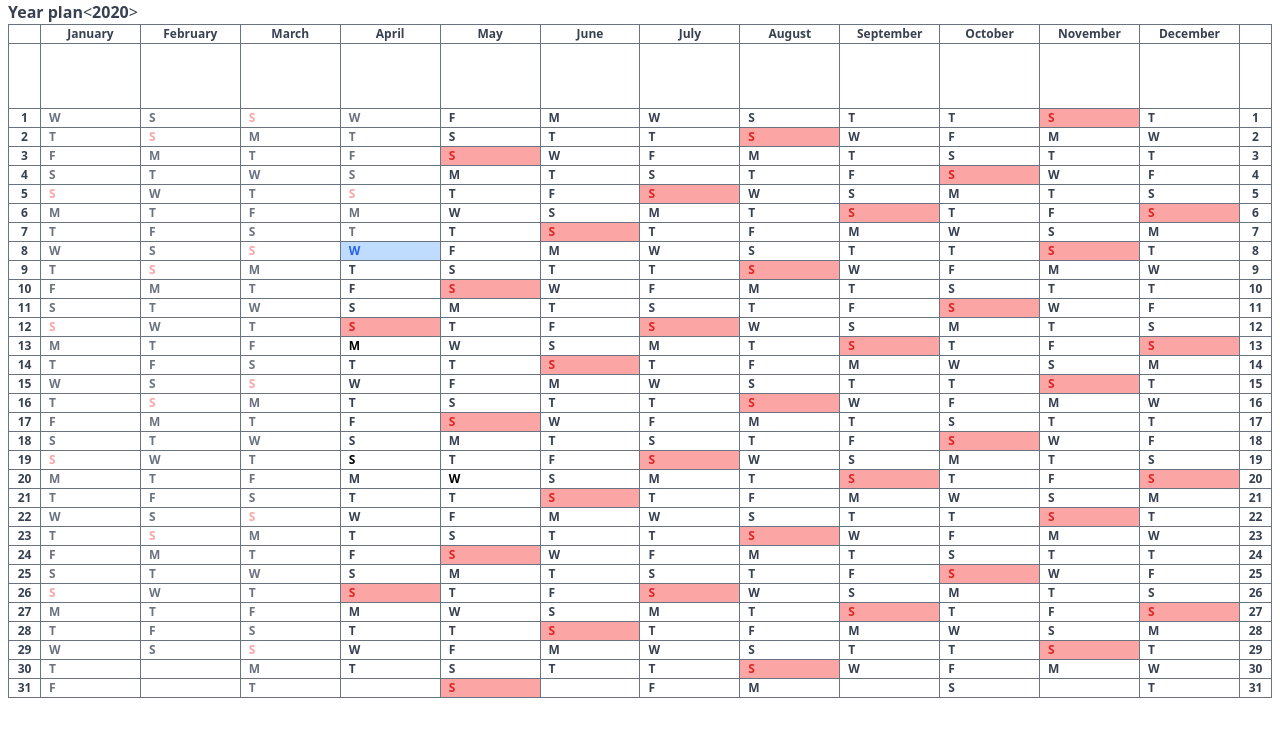
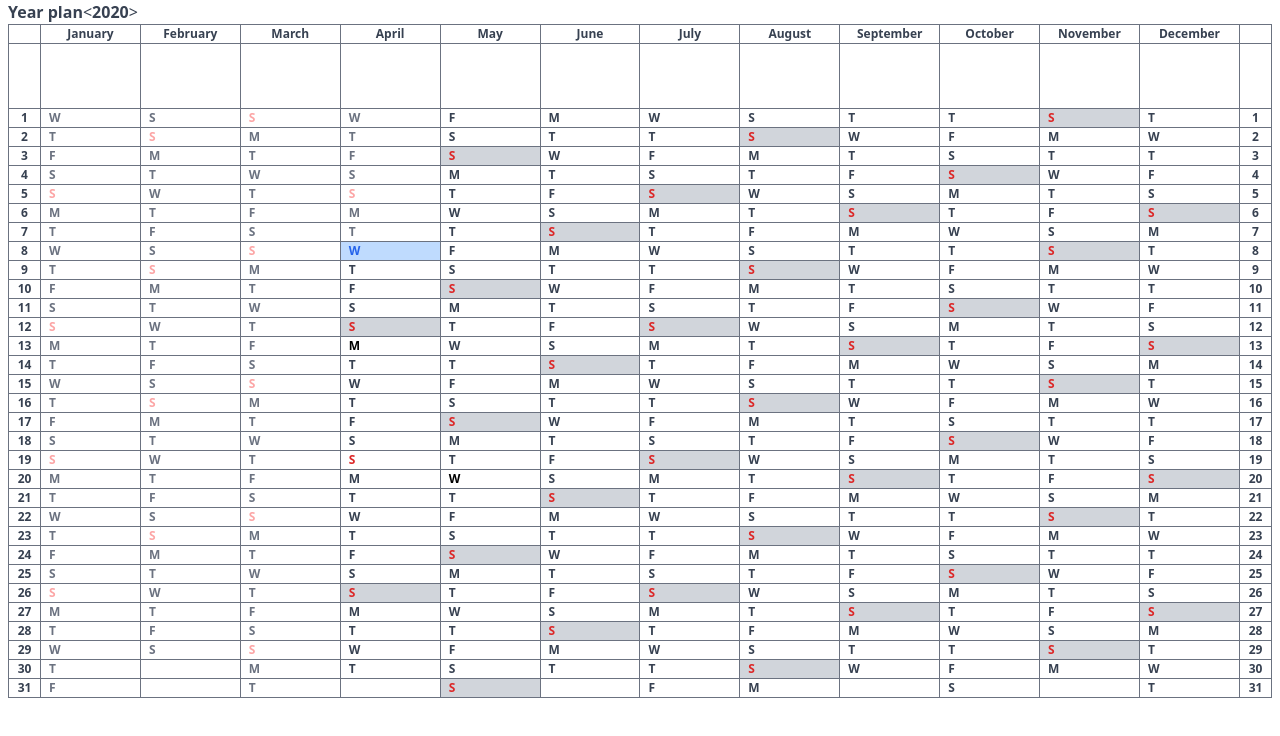
Before and after one commit to beaucouplus/calendar, a React (Create React App) app: page / in a window 1280 px wide. Shown: the top 736 px of the page. Built offline with nearby package versions, Linux system fonts and the light colour scheme.

Commit message:
Refacto cells color (#23)
* refacto cells color > all colors are done
* refacto cells color >  moved code to calendar and refactored to data. Works as intended.

```diff
--- a/src/CalendarYearTable.js
+++ b/src/CalendarYearTable.js
@@ -4,7 +4,11 @@ import dayjs from "dayjs";
 import LocalizedFormat from "dayjs/plugin/localizedFormat";
 import Modal from "./Modal";
 import { range } from "./utils";
-import { createYearCalendarCells, dummyEvents } from "./calendar";
+import {
+  createYearCalendarCells,
+  dummyEvents,
+  calendarCellStyle,
+} from "./calendar";
 import DayModal from "./DayModal";
 dayjs.extend(LocalizedFormat);
 
@@ -120,26 +124,7 @@ function DayCell({ date, events, css, onAddEvent, onDeleteEvent }) {
 
   const weekday = dayjs(date).format("dddd");
 
-  const getTDStyle = () => {
-    const today = dayjs().startOf("day");
-    const currentDate = dayjs(date).startOf("day");
-    const isCurrentYear = currentDate.year() === dayjs(new Date()).year();
-    const isPast = currentDate.isBefore(today);
-    const isToday = currentDate.isSame(today);
-
-    if (events.length > 0)
-      return `bg-orange-300 text-orange-800 hover:bg-orange-400 hover:text-white`;
-    if (isCurrentYear && isPast && weekday === "Sunday")
-      return `hover:bg-gray-200 text-red-300`;
-    if (isCurrentYear && isPast) return `hover:bg-gray-200 text-gray-500`;
-    if (isToday)
-      return `bg-blue-200 text-blue-600 hover:bg-blue-400 hover:text-white`;
-    if (weekday === "Sunday")
-      return `bg-red-300 text-red-600 hover:bg-red-400 hover:text-white`;
-    return `hover:bg-gray-200 text-gray-700`;
-  };
-
-  const tdStyle = getTDStyle();
+  const tdStyle = calendarCellStyle(date, events);
 
   return (
     <>
--- a/src/calendar.js
+++ b/src/calendar.js
@@ -71,4 +71,78 @@ const dummyEvents = [
   { id: 5, date: "2020-05-20", time: "15:00", title: "poule au pot" },
 ];
 
-export { createYearCalendarCells, dummyEvents };
+const theme = {
+  calendYearTable: {
+    cellStyle: {
+      event: {
+        past: {
+          sunday:
+            "bg-orange-200 text-red-500 hover:bg-orange-400 hover:text-white",
+          default:
+            "bg-orange-200 text-orange-500 hover:bg-orange-400 hover:text-white",
+        },
+        today: {
+          sunday:
+            "bg-teal-300 text-teal-700 hover:bg-teal-400 hover:text-white",
+          default:
+            "bg-teal-300 text-teal-700 hover:bg-teal-400 hover:text-white",
+        },
+        future: {
+          sunday:
+            "bg-orange-300 text-red-600 hover:bg-orange-400 hover:text-white",
+          default:
+            "bg-orange-300 text-orange-800 hover:bg-orange-400 hover:text-white",
+        },
+      },
+      noEvent: {
+        past: {
+          sunday: "hover:bg-gray-200 text-red-300",
+          default: "hover:bg-gray-200 text-gray-500",
+        },
+        today: {
+          sunday:
+            "bg-blue-200 text-blue-600 hover:bg-blue-400 hover:text-white",
+          default:
+            "bg-blue-200 text-blue-600 hover:bg-blue-400 hover:text-white",
+        },
+        future: {
+          sunday: "bg-gray-300 text-red-600 hover:bg-gray-400",
+          default: "hover:bg-gray-200 text-gray-700",
+        },
+      },
+    },
+  },
+};
+
+function getDateStatus(date) {
+  const today = dayjs().startOf("day");
+  const currentDate = dayjs(date).startOf("day");
+
+  if (currentDate.isBefore(today)) return "past";
+  if (
+    currentDate.isAfter(today) ||
+    currentDate.year() < dayjs(new Date()).year()
+  )
+    return "future";
+  return "today";
+}
+
+function getWeekday(date) {
+  const weekday = dayjs(date).format("dddd");
+
+  if (weekday === "Sunday") return "sunday";
+  return "default";
+}
+
+function getEventStatus(events) {
+  if (events.length > 0) return "event";
+  return "noEvent";
+}
+
+const calendarCellStyle = (date, events) => {
+  return theme.calendYearTable.cellStyle[getEventStatus(events)][
+    getDateStatus(date)
+  ][getWeekday(date)];
+};
+
+export { createYearCalendarCells, dummyEvents, calendarCellStyle };
```
